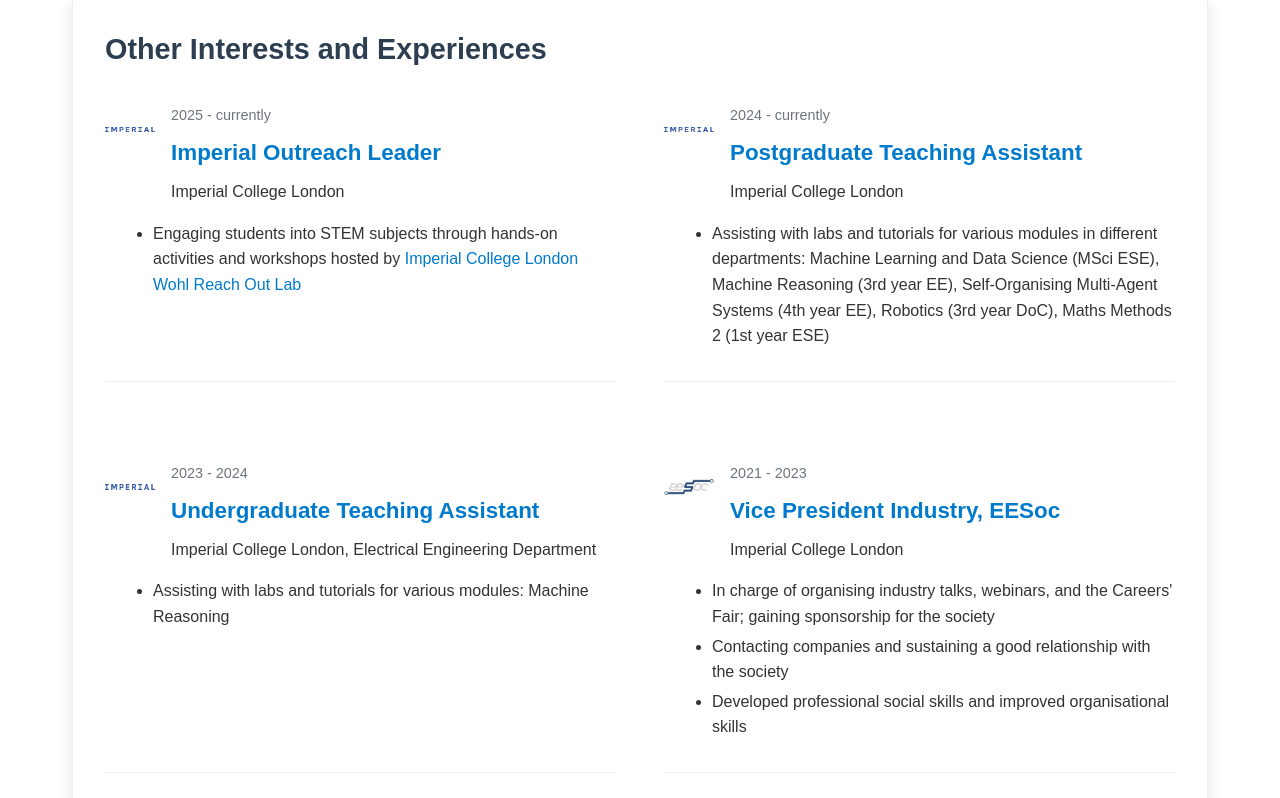
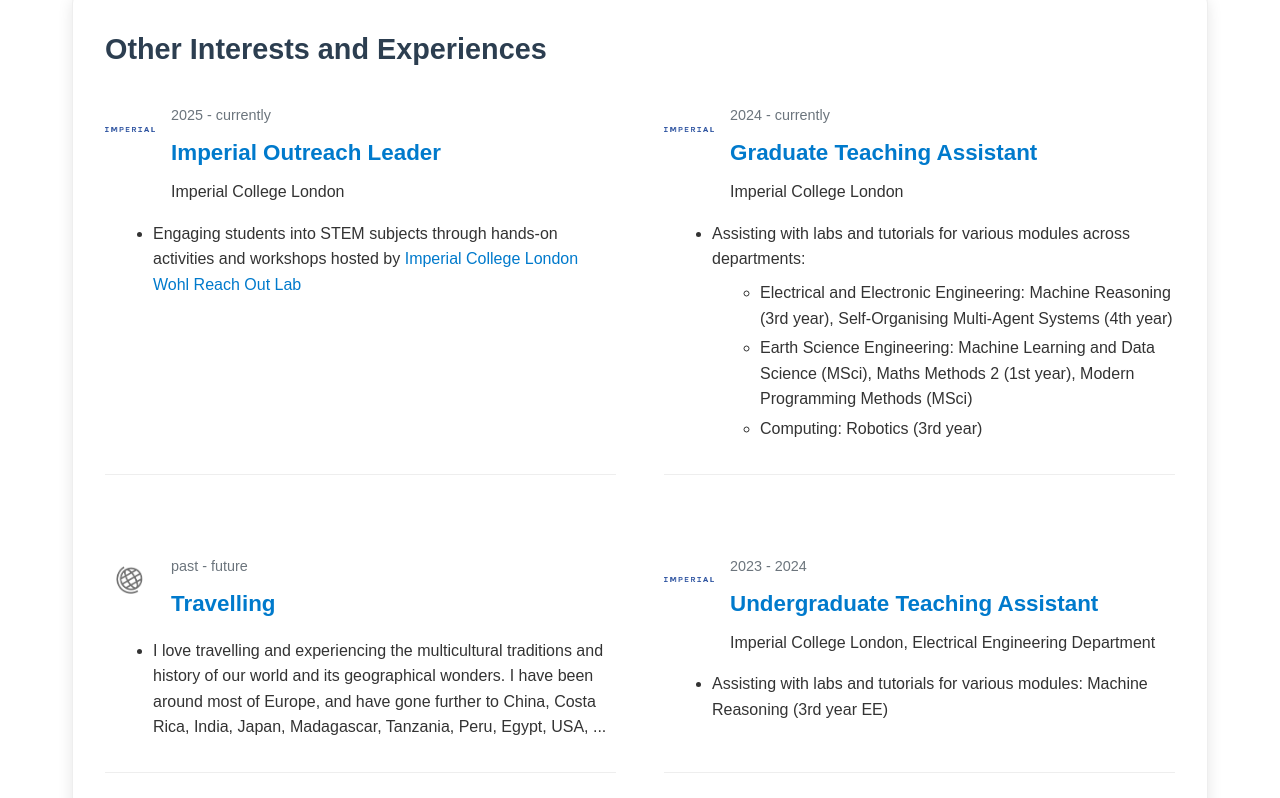
Before and after one commit to neagualexa/neagualexa.github.io, a React (Create React App) app: page /resume in a window 1280 px wide. Shown: the part 3762-4560 px from the top of the page. Built offline with nearby package versions, Linux system fonts and the light colour scheme.

Commit message:
fix resume section

```diff
--- a/src/components/OtherInterestsSection.js
+++ b/src/components/OtherInterestsSection.js
@@ -39,7 +39,22 @@
               </div>
             </div>
             <ul>
-              {item.details.map((detail, detailIndex) => (
+              {item.details.map((detail, detailIndex) => {
+                if (typeof detail !== "string") {
+                  return (
+                    <li key={detailIndex}>
+                      {detail.text}
+                      {detail.subpoints && (
+                        <ul>
+                          {detail.subpoints.map((sub, subIndex) => (
+                            <li key={subIndex}>{sub}</li>
+                          ))}
+                        </ul>
+                      )}
+                    </li>
+                  );
+                }
+                return (
                   <li key={detailIndex}>
                     {item.link && detail.includes(item.link.text) ? (
                       <>
@@ -57,7 +72,8 @@
                       detail
                     )}
                   </li>
-              ))}
+                );
+              })}
             </ul>
           </div>
         ))}
--- a/src/components/ResumeSection.js
+++ b/src/components/ResumeSection.js
@@ -101,9 +101,22 @@
 
           {item.details && (
             <ul>
-              {item.details.map((detail, detailIndex) => (
-                <li key={detailIndex}>{detail}</li>
-              ))}
+              {item.details.map((detail, detailIndex) =>
+                typeof detail === "string" ? (
+                  <li key={detailIndex}>{detail}</li>
+                ) : (
+                  <li key={detailIndex}>
+                    {detail.text}
+                    {detail.subpoints && (
+                      <ul>
+                        {detail.subpoints.map((sub, subIndex) => (
+                          <li key={subIndex}>{sub}</li>
+                        ))}
+                      </ul>
+                    )}
+                  </li>
+                )
+              )}
             </ul>
           )}
 
--- a/src/data/resumeData.json
+++ b/src/data/resumeData.json
@@ -218,11 +218,26 @@
         },
         {
           "period": "2024 - currently",
-          "title": "Postgraduate Teaching Assistant",
+          "title": "Graduate Teaching Assistant",
           "institution": "Imperial College London",
           "logo": "ImperialCollegeLondon_logo_new.png",
           "details": [
-            "Assisting with labs and tutorials for various modules in different departments: Machine Learning and Data Science (MSci ESE), Machine Reasoning (3rd year EE), Self-Organising Multi-Agent Systems (4th year EE), Robotics (3rd year DoC), Maths Methods 2 (1st year ESE)"
+            {
+              "text": "Assisting with labs and tutorials for various modules across departments:",
+              "subpoints": [
+                "Electrical and Electronic Engineering: Machine Reasoning (3rd year), Self-Organising Multi-Agent Systems (4th year)",
+                "Earth Science Engineering: Machine Learning and Data Science (MSci), Maths Methods 2 (1st year), Modern Programming Methods (MSci)",
+                "Computing: Robotics (3rd year)"
+              ]
+            }
+          ]
+        },
+        {
+          "period": "past - future",
+          "title": "Travelling",
+          "logo": "world_globe_png.png",
+          "details": [
+            "I love travelling and experiencing the multicultural traditions and history of our world and its geographical wonders. I have been around most of Europe, and have gone further to China, Costa Rica, India, Japan, Madagascar, Tanzania, Peru, Egypt, USA, ..."
           ]
         },
         {
@@ -231,7 +246,7 @@
           "institution": "Imperial College London, Electrical Engineering Department",
           "logo": "ImperialCollegeLondon_logo_new.png",
           "details": [
-            "Assisting with labs and tutorials for various modules: Machine Reasoning"
+            "Assisting with labs and tutorials for various modules: Machine Reasoning (3rd year EE)"
           ]
         },
         {
@@ -276,40 +291,6 @@
             "Taught Arduino programming and created small projects alongside 8 – 15-year-old children",
             "Demonstrated patience and good social observation skills by identifying students in need of help throughout the projects, improved my skills of listening and explaining"
           ]
-        },
-        {
-          "period": "past - future",
-          "title": "Travelling",
-          "logo": "world_globe_png.png",
-          "details": [
-            "Visited multiple countries throughout the Globe, inside Europe, China, Costa Rica, India, Japan, Madagascar, Tanzania, Peru, Egypt, USA, ...",
-            "Encountered many different cultures and assimilated learned traditions and history"
-          ]
-        }
-      ]
-    },
-    {
-      "title": "Achievements & Awards",
-      "items": [
-        {
-          "title": "ICHack24 Hackathon Winner",
-          "description": "1st place overall for NonoAI project",
-          "year": "2024"
-        },
-        {
-          "title": "Undergraduate President's Scholarship",
-          "description": "Imperial College London",
-          "year": "2020-2024"
-        },
-        {
-          "title": "UK Space Design Competition Reserve",
-          "description": "Selected as Reserve to represent the UK at the International Space Settlement Design Competition",
-          "year": "2019"
-        },
-        {
-          "title": "Coolest Projects International Awards",
-          "description": "Multiple awards including Runner Up (2018), Enterprise and Evolution awards (2016)",
-          "year": "2016-2018"
         }
       ]
     }
```
Lines whose indentation alone changed are shown as unchanged.
